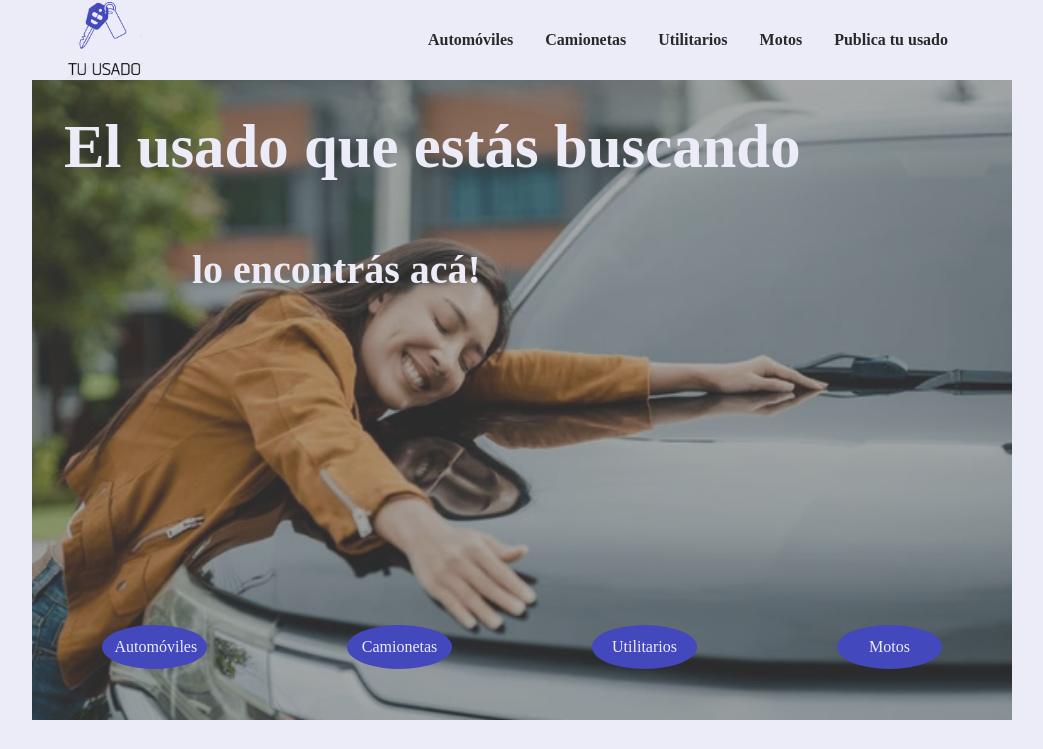
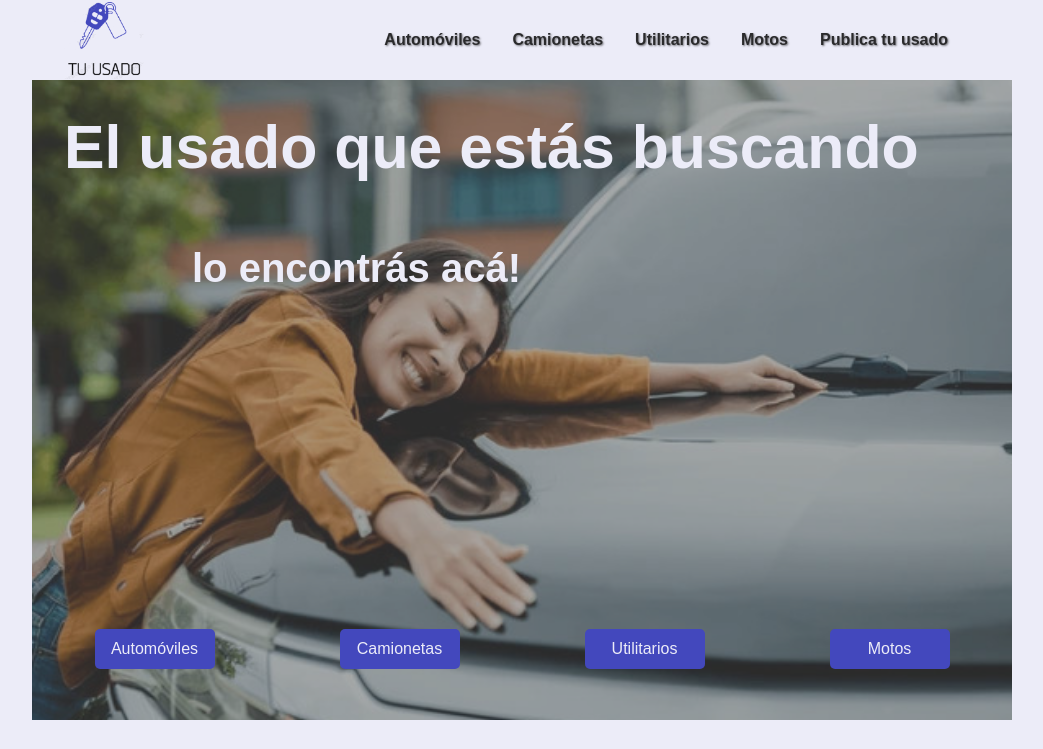
Before and after one commit to CarlosDanielArg/tuusado, a plain HTML site: page index.html in a window 1280 px wide. Shown: the top 749 px of the page, without its empty margins (118-1161 px from the left). Drawn offline with Linux system fonts and the light colour scheme.

Commit message:
Update estilo.css
Cambios en aspecto de los botones y header-menubar.

```diff
--- a/static/css/estilo.css
+++ b/static/css/estilo.css
@@ -17,6 +17,7 @@ body, html {
     max-width: 980px;
     background-color: var(--color-fondo);
     margin: 0 auto;
+    font-family: 'Nunito', sans-serif;
 }
 
 /* estilo del header */
@@ -48,6 +49,8 @@ header, footer {
 
 .header-menubar {
     display: inline-block;
+    /* Agrega una sombra suave al texto */
+    text-shadow: 1px 1px 2px rgba(0, 0, 0, 0.5);
 }
 
 .header-menubar ul {
@@ -63,6 +66,8 @@ header, footer {
     font-weight: 700;
     text-align: center;
     padding: 0 1rem;
+    /* Agrega una transición suave para la animación */
+    transition: transform 0.3s ease, text-shadow 0.3s ease;
 }
 
 .header-menubar a {
@@ -71,9 +76,13 @@ header, footer {
     font-size: 1rem;
 }
 
-.header-menubar a:hover {
-    background-color: var(--color-fondo-botones-hover-header);
+/* Aplica los estilos de hover */
+.header-menubar li:hover {
+    /* Agrega un efecto de difuminado y transformación al hacer hover */
+    text-shadow: 2px 2px 4px rgba(0, 0, 0, 0.5);
+    transform: translateY(-2px);
 }
+
 
 /* estilo del main */
 .banner {
@@ -112,20 +121,25 @@ header, footer {
     align-items: flex-end;
 }
 
+/* Estilos de los botones */
 .botones-banner ul a {
     text-decoration: none;
     text-align: center;
     display: inline-block;
-    width: 80px;
+    width: 120px; /* Ajusta el ancho según tus preferencias */
+    height: 40px; /* Ajusta la altura según tus preferencias */
+    line-height: 40px; /* Centra el texto verticalmente */
     color: var(--color-texto-claro);
     background-color: var(--color-fondo-botones);
-    padding: 0.8rem;
-    border-radius: 50%;
+    border-radius: 5px;
+    transition: background-color 0.3s, color 0.3s;
 }
 
 .botones-banner ul a:hover {
     background-color: var(--color-fondo-botones-hover-main);
+    color: var(--color-texto-oscuro);
 }
+
 
 .publicar {
     display: flex;
```
